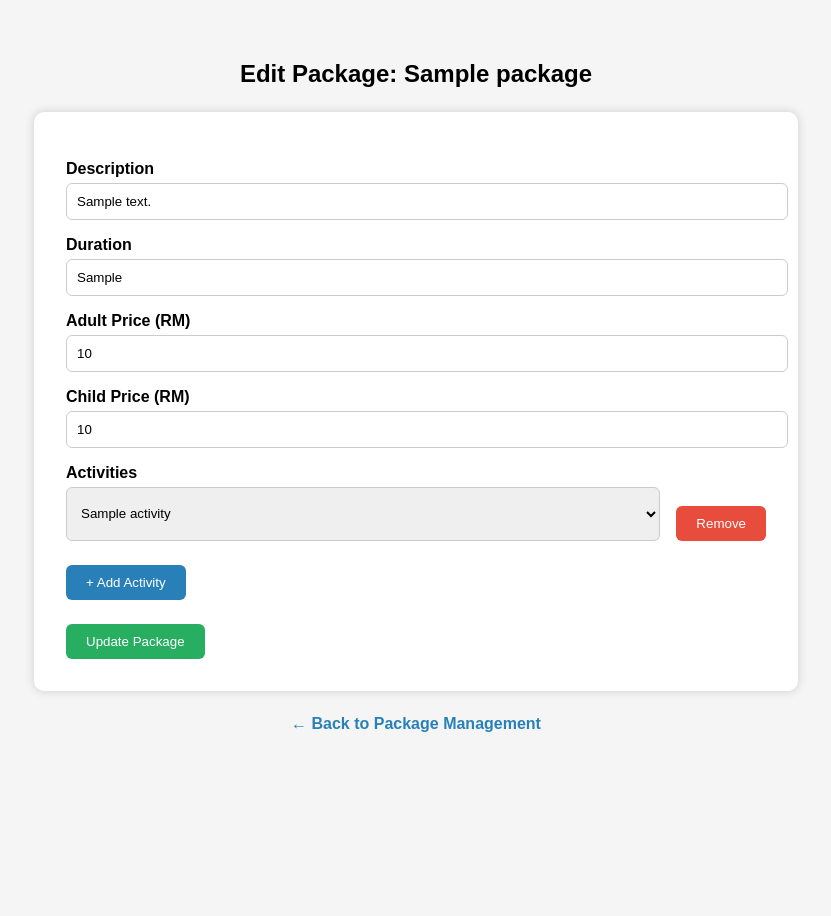
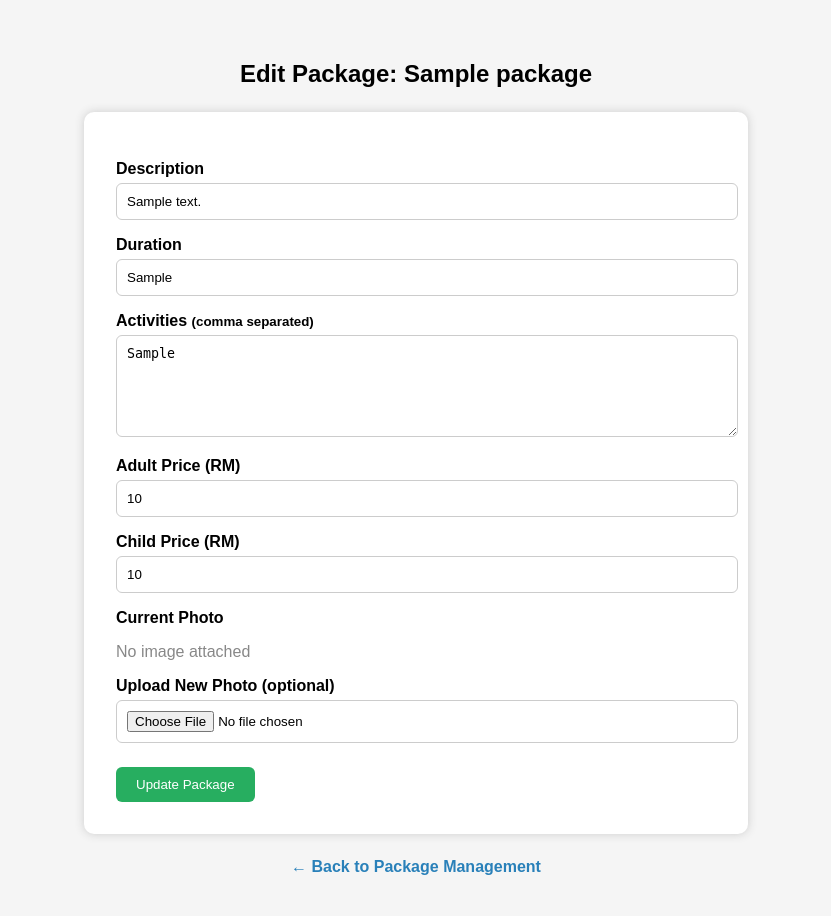
Before and after one commit to RidhwanHazian/camp, a PHP site: page /edit_campsite.php?id=1 in a window 1280 px wide. Shown: the whole page, without its empty margins (224-1055 px from the left). Before the commit the page ends 732 px from the top, so only its background shows below. Run offline with PHP 8.4, Linux system fonts and the light colour scheme; the visitor is signed in with stand-in values (Sample User, id 1); tables that the repository leaves empty or names only in its code hold one stand-in row (values such as "Sample post").

Commit message:
Move package image to Assets folder and modify manage_campsite and edit_campsite

```diff
--- a/edit_campsite.php
+++ b/edit_campsite.php
@@ -18,55 +18,65 @@ $package_sql = "SELECT * FROM packages WHERE package_id = $package_id";
 $package_result = mysqli_query($conn, $package_sql);
 $package = mysqli_fetch_assoc($package_result);
 
-// Fetch price
+// Fetch price info
 $price_result = mysqli_query($conn, "SELECT * FROM package_prices WHERE package_id = $package_id");
 $price = mysqli_fetch_assoc($price_result);
-
-// Fetch all activities
-$all_activities_result = mysqli_query($conn, "SELECT * FROM activities");
-$activity_options = [];
-while ($row = mysqli_fetch_assoc($all_activities_result)) {
-    $activity_options[] = $row;
-}
-
-// Fetch selected activities
-$current_activities_result = mysqli_query($conn, "
-    SELECT a.activity_id, a.activity_name
-    FROM package_activities pa
-    JOIN activities a ON pa.activity_id = a.activity_id
-    WHERE pa.package_id = $package_id
-");
-$current_activities = [];
-while ($act = mysqli_fetch_assoc($current_activities_result)) {
-    $current_activities[] = $act;
-}
 
 // Handle update
 if ($_SERVER['REQUEST_METHOD'] === 'POST' && isset($_POST['update'])) {
     $description = mysqli_real_escape_string($conn, $_POST['description']);
     $duration = mysqli_real_escape_string($conn, $_POST['duration']);
+    $activities = mysqli_real_escape_string($conn, $_POST['activity']);
     $adult_price = floatval($_POST['adult_price']);
     $child_price = floatval($_POST['child_price']);
-    $activities = $_POST['activities'] ?? [];
+
+    // Handle optional image upload
+    $photoFile = $_FILES['photo'];
+    $newPhotoName = $package['photo']; // keep existing by default
+
+    if ($photoFile['error'] === 0 && $photoFile['size'] > 0) {
+        $check = getimagesize($photoFile['tmp_name']); // Step 1: Validate it's an image
+        $allowedTypes = ['jpg', 'jpeg', 'png', 'gif', 'webp']; // Step 2: Allowed extensions
+
+        if ($check !== false) {
+            $originalName = pathinfo($photoFile['name'], PATHINFO_FILENAME);
+            $ext = strtolower(pathinfo($photoFile['name'], PATHINFO_EXTENSION));
+
+            if (in_array($ext, $allowedTypes)) {
+                $safeName = preg_replace('/[^a-zA-Z0-9_-]/', '_', $originalName);
+                $newPhotoName = strtolower($safeName . '_' . $package_id . '.' . $ext);
+
+                // Delete old photo if exists
+                if (!empty($package['photo']) && file_exists('Assets/' . $package['photo'])) {
+                    unlink('Assets/' . $package['photo']);
+                }
+
+                move_uploaded_file($photoFile['tmp_name'], 'Assets/' . $newPhotoName);
+            } else {
+                $error = "Invalid image type. Only JPG, PNG, GIF, and WEBP are allowed.";
+            }
+        } else {
+            $error = "Uploaded file is not a valid image.";
+        }
+    }
+
 
     mysqli_begin_transaction($conn);
     try {
-        // Update package
-        mysqli_query($conn, "UPDATE packages SET description='$description', duration='$duration' WHERE package_id=$package_id");
+        // Update package details
+        mysqli_query($conn, "UPDATE packages
+                             SET description='$description', duration='$duration', activity='$activities', photo='$newPhotoName'
+                             WHERE package_id=$package_id");
 
         // Update or insert price
-        $existing = mysqli_query($conn, "SELECT price_id FROM package_prices WHERE package_id=$package_id");
-        if (mysqli_num_rows($existing) > 0) {
-            mysqli_query($conn, "UPDATE package_prices SET adult_price=$adult_price, child_price=$child_price WHERE package_id=$package_id");
+        $check_price = mysqli_query($conn, "SELECT price_id FROM package_prices WHERE package_id = $package_id");
+        if (mysqli_num_rows($check_price) > 0) {
+            mysqli_query($conn, "UPDATE package_prices
+                                 SET adult_price=$adult_price, child_price=$child_price
+                                 WHERE package_id=$package_id");
         } else {
-            mysqli_query($conn, "INSERT INTO package_prices (package_id, adult_price, child_price) VALUES ($package_id, $adult_price, $child_price)");
-        }
-
-        // Update activities
-        mysqli_query($conn, "DELETE FROM package_activities WHERE package_id=$package_id");
-        foreach ($activities as $activity_id) {
-            $act_id = intval($activity_id);
-            mysqli_query($conn, "INSERT INTO package_activities (package_id, activity_id) VALUES ($package_id, $act_id)");
+            mysqli_query($conn, "INSERT INTO package_prices (package_id, adult_price, child_price)
+                                 VALUES ($package_id, $adult_price, $child_price)");
         }
 
         mysqli_commit($conn);
@@ -77,7 +87,6 @@ if ($_SERVER['REQUEST_METHOD'] === 'POST' && isset($_POST['update'])) {
     }
 }
 ?>
-
 <!DOCTYPE html>
 <html lang="en">
 <head>
@@ -85,79 +94,65 @@ if ($_SERVER['REQUEST_METHOD'] === 'POST' && isset($_POST['update'])) {
   <title>Edit Package</title>
   <style>
     body { font-family: Poppins, sans-serif; padding: 2rem; background: #f5f5f5; }
-        form { background: #fff; padding: 2rem; max-width: 700px; margin: auto; border-radius: 10px; box-shadow: 0 0 10px #ccc; }
+    form { background: #fff; padding: 2rem; max-width: 600px; margin: auto; border-radius: 10px; box-shadow: 0 0 10px #ccc; }
     h2 { text-align: center; margin-bottom: 1.5rem; }
     label { display: block; margin-top: 1rem; font-weight: 600; }
-        input[type=text], input[type=number], select {
+    input[type=text], input[type=number], textarea, input[type=file] {
         width: 100%; padding: 10px; border: 1px solid #ccc; border-radius: 6px; margin-top: 5px;
     }
-        .activity-row { display: flex; gap: 1rem; margin-bottom: 0.5rem; }
-        .activity-row select { flex: 1; }
-        button { background: #27ae60; color: white; padding: 10px 20px; border: none; border-radius: 6px; margin-top: 1.5rem; cursor: pointer; }
+    textarea { resize: vertical; height: 80px; }
+    .img-preview { margin-top: 10px; max-width: 200px; display: block; border-radius: 6px; }
+    button {
+        background: #27ae60; color: white; padding: 10px 20px;
+        border: none; border-radius: 6px; margin-top: 1.5rem; cursor: pointer;
+    }
     button:hover { background: #219150; }
-        .add-btn { background: #2980b9; margin-top: 1rem; }
     .msg { text-align: center; font-weight: bold; margin-top: 1rem; }
     .msg.success { color: green; }
     .msg.error { color: red; }
-        .back-link { display: block; text-align: center; margin-top: 1.5rem; color: #2980b9; text-decoration: none; font-weight: 600; }
+    .back-link {
+        display: block; text-align: center; margin-top: 1.5rem;
+        color: #2980b9; text-decoration: none; font-weight: 600;
+    }
     .back-link:hover { text-decoration: underline; }
   </style>
-    <script>
-        function addActivityRow() {
-            const container = document.getElementById('activity-container');
-            const row = document.createElement('div');
-            row.className = 'activity-row';
-            row.innerHTML = `
-                <select name="activities[]">
-                    <?= implode('', array_map(function($a) {
-                        return "<option value='{$a['activity_id']}'>" . htmlspecialchars($a['activity_name']) . "</option>";
-                    }, $activity_options)); ?>
-                </select>
-                <button type="button" onclick="this.parentElement.remove()" style="background:#e74c3c;color:white;">Remove</button>
-            `;
-            container.appendChild(row);
-        }
-    </script>
 </head>
 <body>
 
 <h2>Edit Package: <?= htmlspecialchars($package['package_name']) ?></h2>
+
 <?php if ($error): ?><div class="msg error"><?= $error ?></div><?php endif; ?>
 <?php if ($success): ?><div class="msg success"><?= $success ?></div><?php endif; ?>
 
-<form method="POST">
+<form method="POST" enctype="multipart/form-data">
   <label>Description</label>
-    <input type="text" name="description" value="<?= htmlspecialchars($package['description'] ?? '') ?>" required>
+  <input type="text" name="description" value="<?= htmlspecialchars($package['description']) ?>" required>
 
   <label>Duration</label>
-    <input type="text" name="duration" value="<?= htmlspecialchars($package['duration'] ?? '') ?>" required>
+  <input type="text" name="duration" value="<?= htmlspecialchars($package['duration']) ?>" required>
+
+  <label>Activities <small>(comma separated)</small></label>
+  <textarea name="activity" required><?= htmlspecialchars($package['activity']) ?></textarea>
 
   <label>Adult Price (RM)</label>
-    <input type="number" name="adult_price" step="0.01" value="<?= $price['adult_price'] ?? 0 ?>" required>
+  <input type="number" name="adult_price" step="0.01" value="<?= htmlspecialchars($price['adult_price'] ?? '0.00') ?>" required>
 
   <label>Child Price (RM)</label>
-    <input type="number" name="child_price" step="0.01" value="<?= $price['child_price'] ?? 0 ?>" required>
+  <input type="number" name="child_price" step="0.01" value="<?= htmlspecialchars($price['child_price'] ?? '0.00') ?>" required>
 
-    <label>Activities</label>
-    <div id="activity-container">
-        <?php foreach ($current_activities as $act): ?>
-            <div class="activity-row">
-                <select name="activities[]">
-                    <?php foreach ($activity_options as $opt): ?>
-                        <option value="<?= $opt['activity_id'] ?>" <?= $opt['activity_id'] == $act['activity_id'] ? 'selected' : '' ?>>
-                            <?= htmlspecialchars($opt['activity_name']) ?>
-                        </option>
-                    <?php endforeach; ?>
-                </select>
-                <button type="button" onclick="this.parentElement.remove()" style="background:#e74c3c;color:white;">Remove</button>
-            </div>
-        <?php endforeach; ?>
-    </div>
-    <button type="button" class="add-btn" onclick="addActivityRow()">+ Add Activity</button>
+  <label>Current Photo</label>
+  <?php if (!empty($package['photo']) && file_exists('Assets/' . $package['photo'])): ?>
+    <img src="Assets/<?= $package['photo'] ?>" class="img-preview" alt="Package Photo">
+  <?php else: ?>
+    <p style="color: #888;">No image attached</p>
+  <?php endif; ?>
 
-    <br>
+  <label>Upload New Photo (optional)</label>
+  <input type="file" name="photo" accept="image/*">
+
   <button type="submit" name="update">Update Package</button>
 </form>
+
 <a href="manage_campsites.php" class="back-link">← Back to Package Management</a>
 
 </body>
```
Also changed, not shown: manage_campsites.php (+54 -71 lines), Assets/package A.png (added), Assets/package B.png (added), Assets/package C.png (added), Assets/package D.png (added), Assets/package E.png (added), 6 other files. Lines whose indentation alone changed are shown as unchanged.
